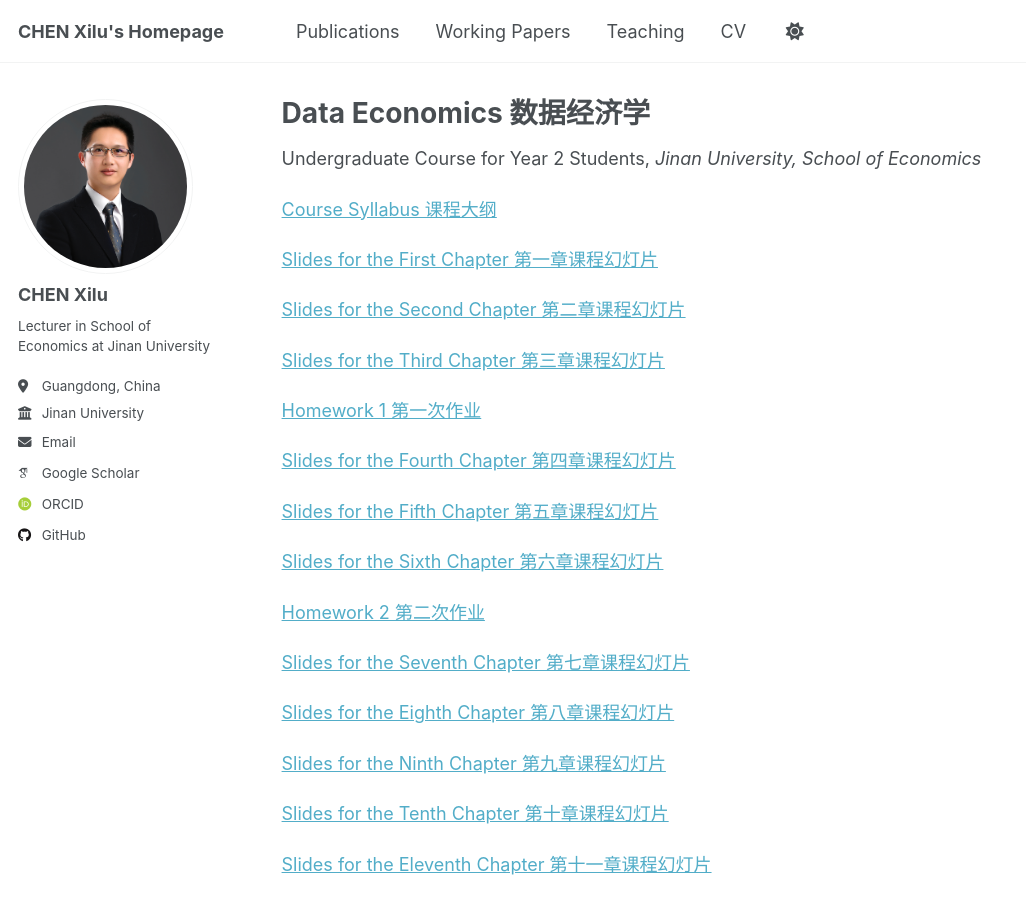
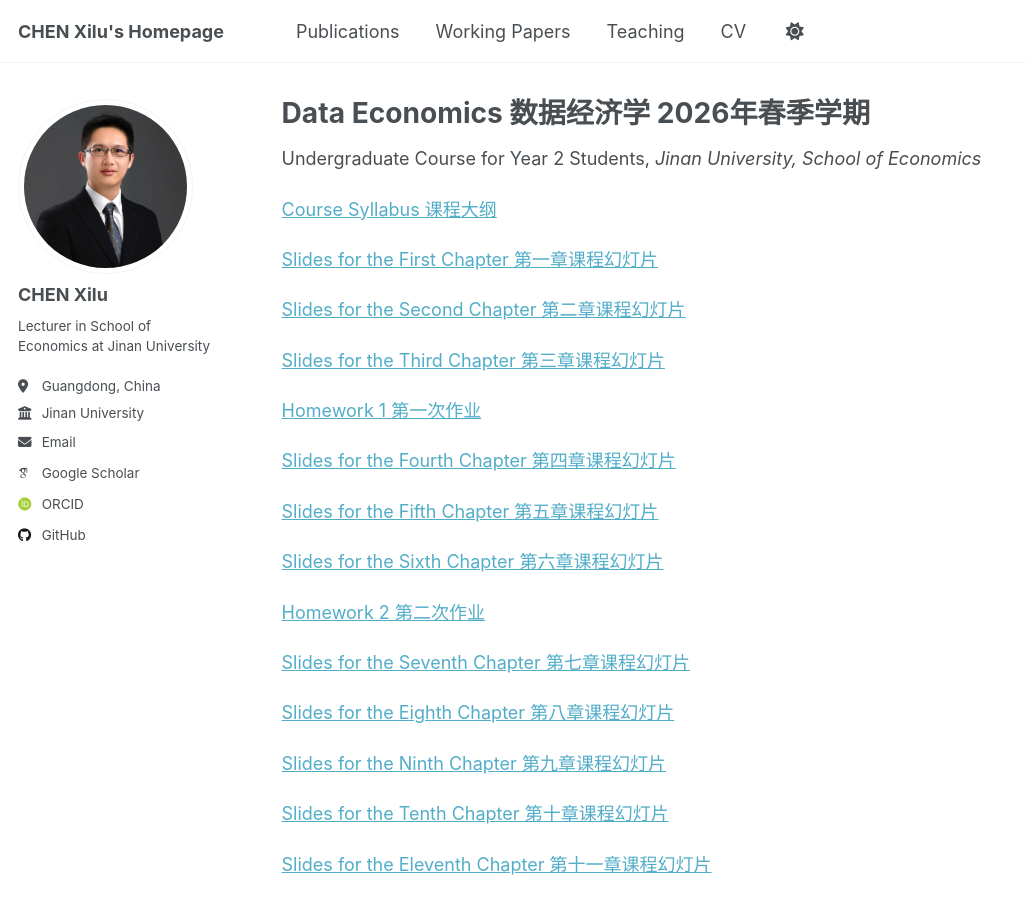
Before and after one commit to Xilu-CHEN/xilu-chen.github.io, a Jekyll site: the page built from _teaching/data_econ_2026_spring.md, in a window 1280 px wide and 900 px high. Shown: the whole window, without its empty margins (0-1026 px from the left). Built offline with Jekyll 4.4.1, drawn with Linux system fonts in a browser that asks for light colours; some web fonts are replaced; a script that is not in the unit is left out.

Commit message:
Update course title for Data Economics 2026

```diff
--- a/_teaching/data_econ_2026_spring.md
+++ b/_teaching/data_econ_2026_spring.md
@@ -1,5 +1,5 @@
 ---
-title: Data Economics 数据经济学
+title: Data Economics 数据经济学 2026年春季学期
 collection: teaching
 type: Undergraduate Course for Year 2 Students
 permalink: /teaching/2026-spring-data-econ
```
